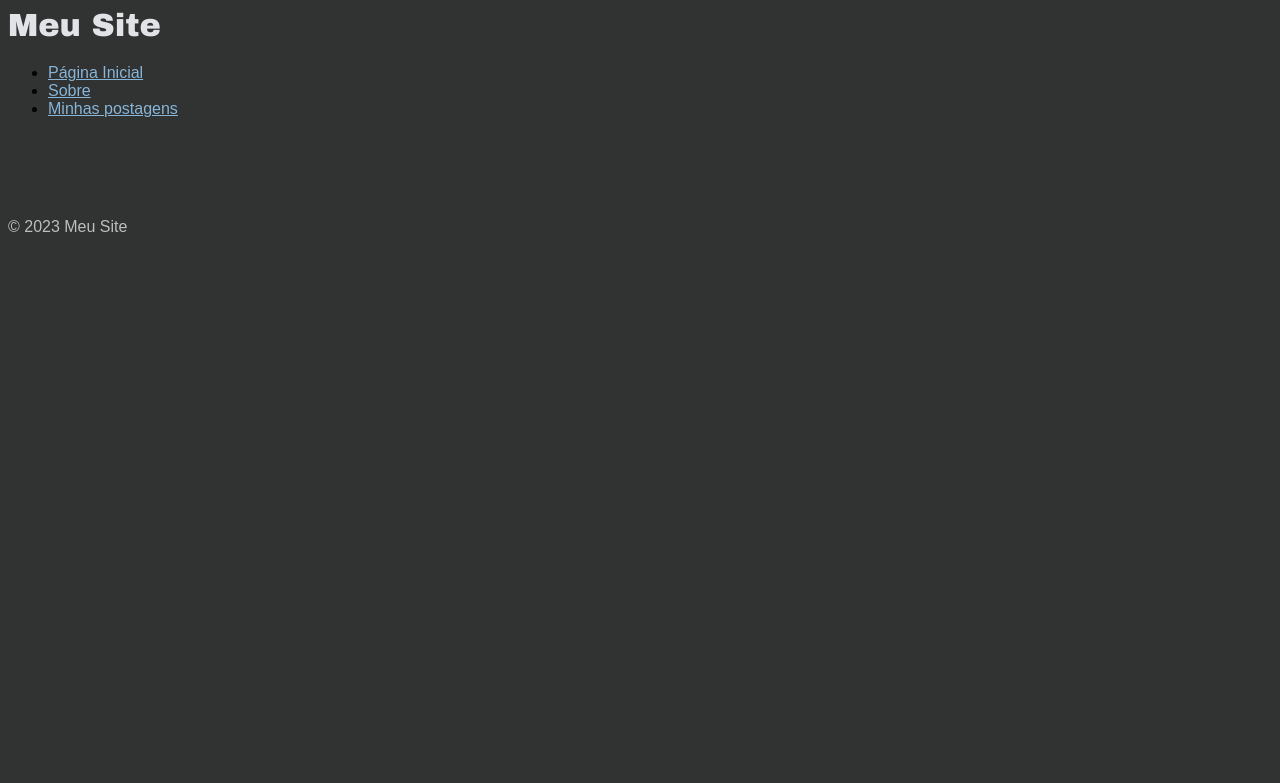
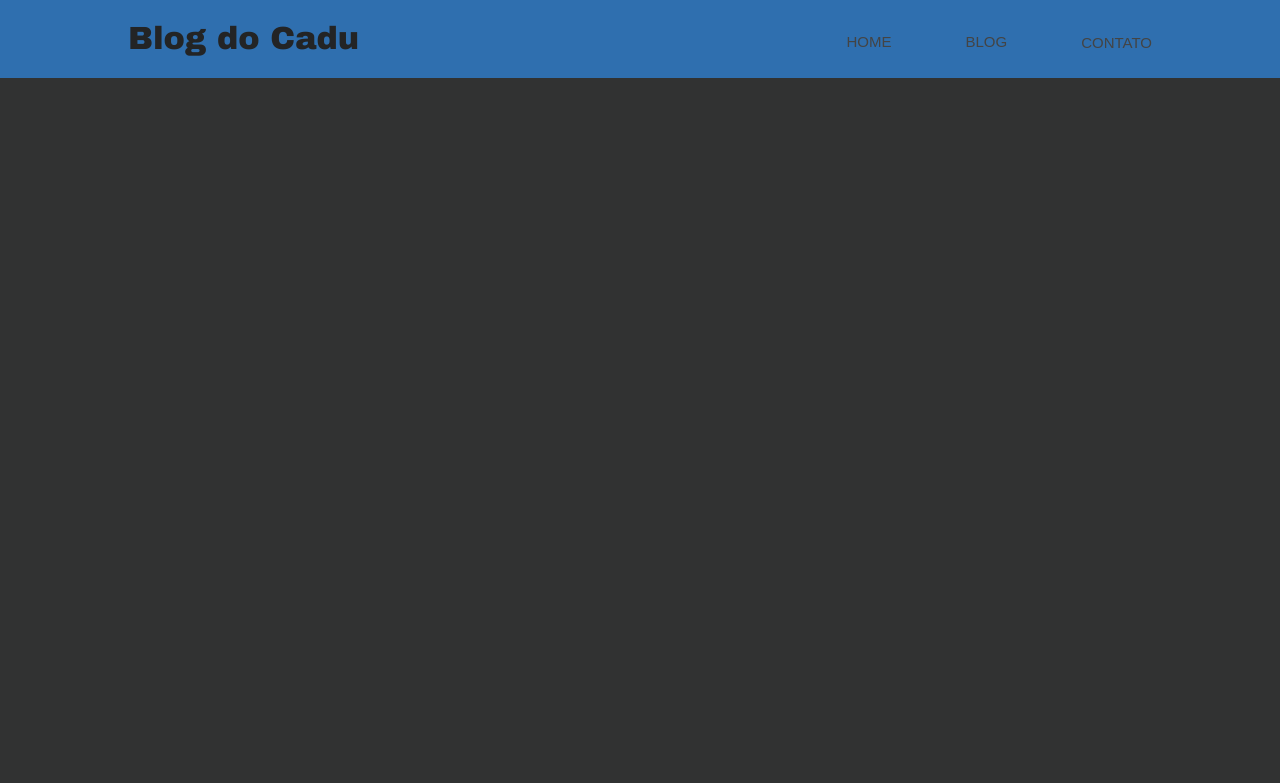
Before and after one commit to educcamara/blog, a Flask app: page / in a window 1280 px wide. Shown: the top 783 px of the page. Run offline with Flask 3, Linux system fonts and the light colour scheme.

Commit message:
navbar estilizado

```diff
--- a/app.py
+++ b/app.py
@@ -26,7 +26,7 @@
 @app.route("/")
 def home():
     """Rota principal da aplicação"""
-    return render_template("home.html")
+    return render_template("main.html")
 
 
 @app.route("/sobre")
--- a/static/style.css
+++ b/static/style.css
@@ -3,12 +3,73 @@
     margin-bottom: 50px; /* Altura do footer */
 }
 
-body {background-color: #313232;}
+body {
+    background-color: #313232;
+    margin: 0;
+    padding: 0;
+}
 h1 {color: #e1e3e7; font-family: "Arial Black", sans-serif;}
 h2 {color: #c7cfdb; font-family: "Arial Black", sans-serif;}
 h3 {color: #cfd2d7; font-family: "Arial Black", sans-serif;}
 p {color: #bebebe; font-family: "Arial", sans-serif;}
 a {color: #87b5d8; font-family: "Arial", sans-serif;}
+
+header {
+    background-color: #2f6faf;
+}
+header::after {
+    content: '';
+    display: table;
+    clear: both;
+}
+
+
+/* ########## NAV ############ */
+nav {
+    float: right;
+}
+
+nav ul {
+    margin: 0;
+    padding: 0;
+    list-style: none;
+}
+
+nav li {
+    display: inline-block;
+    margin-left: 70px;
+    padding-top: 15px;
+    position: relative;
+}
+
+nav a {
+    color: #444;
+    font-weight: 300;
+    text-decoration: none;
+    text-transform: uppercase;
+    font-size: 15px;
+
+    padding: 60% 5%;
+}
+nav a:hover {
+    color: #1d1d1d;
+    font-weight: 400;
+}
+nav a::before {
+    content: '';
+    display: block;
+    height: 5px;
+    background-color: #1d1d1d;
+
+    position: absolute;
+    top: 0;
+    width: 0%;
+    transition: all ease-in-out 100ms;
+}
+nav a:hover::before {
+    width: 100%;
+}
+
 
 .conteudo {
     width: 20em;
@@ -17,6 +78,24 @@
     padding-top: 1%;
     padding-left: 2%;
     padding-right: 2%;
-    background-color: #f3f3f3;
-    border: 1px solid #c2c2c2;
+    background-color: #232425;
+    border: 1px solid #ffffff52;
 }
+
+
+
+.container {
+    width: 80%;
+    margin: 0 auto;
+}
+
+
+
+.logo {
+    color: #232425;
+    /* margin: 0;
+    font-weight: 1000;
+    font-size: 2.3em; */
+    /* padding: 10px; */
+    float: left;
+}
--- a/templates/main.html
+++ b/templates/main.html
@@ -3,23 +3,32 @@
 <head>
     <title>Blog do Cadu</title>
     <link rel="stylesheet" href="/static/style.css">
+    <meta charset="utf-8">
 </head>
+
+
+
 <body>
+
 <header>
-    <h1>Blog do Cadu</h1>
-        <nav>
+    <div class='container'>
+    <h1 class='logo'>Blog do Cadu</h1>
+
+    <nav>
         <ul>
-            <li><a href="/">Página Inicial</a></li>
-            <li><a href="/sobre">Sobre</a></li>
-            <li><a href="/posts">Minhas postagens</a></li>
+            <li><a href="/">Home</a></li>
+            <li><a href="/blog">Blog</a></li>
+            <li><a href="/contact">Contato</a></li>
         </ul>
-        </nav>
+    </nav>
+    </div>
+
 </header>
-<main>
-       {% block conteudo %}{% endblock %}
-</main>
-<footer>
-        <p>&copy; 2023 Blog do Cadu</p>
-</footer>
+
+
+
 </body>
+
+
+
 </html>
```
Also changed, not shown: .gitpod.yml (added).
